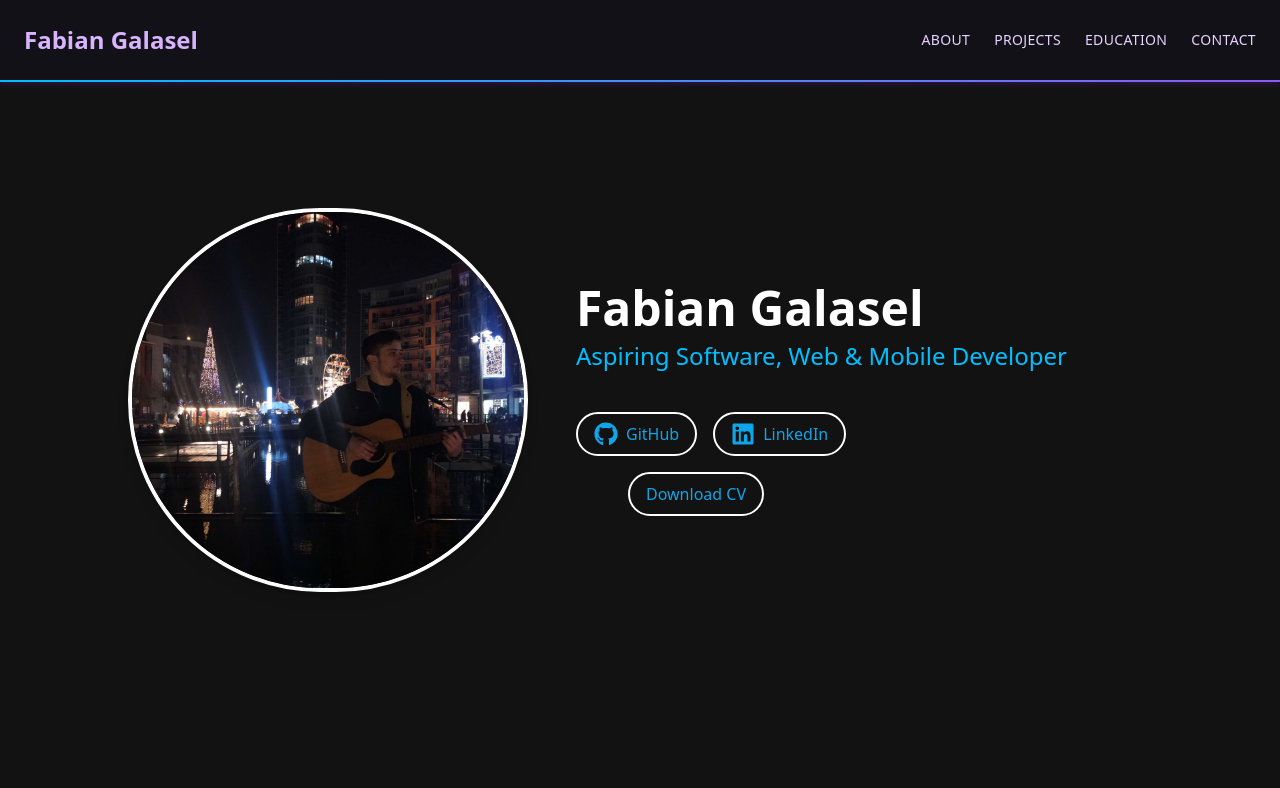
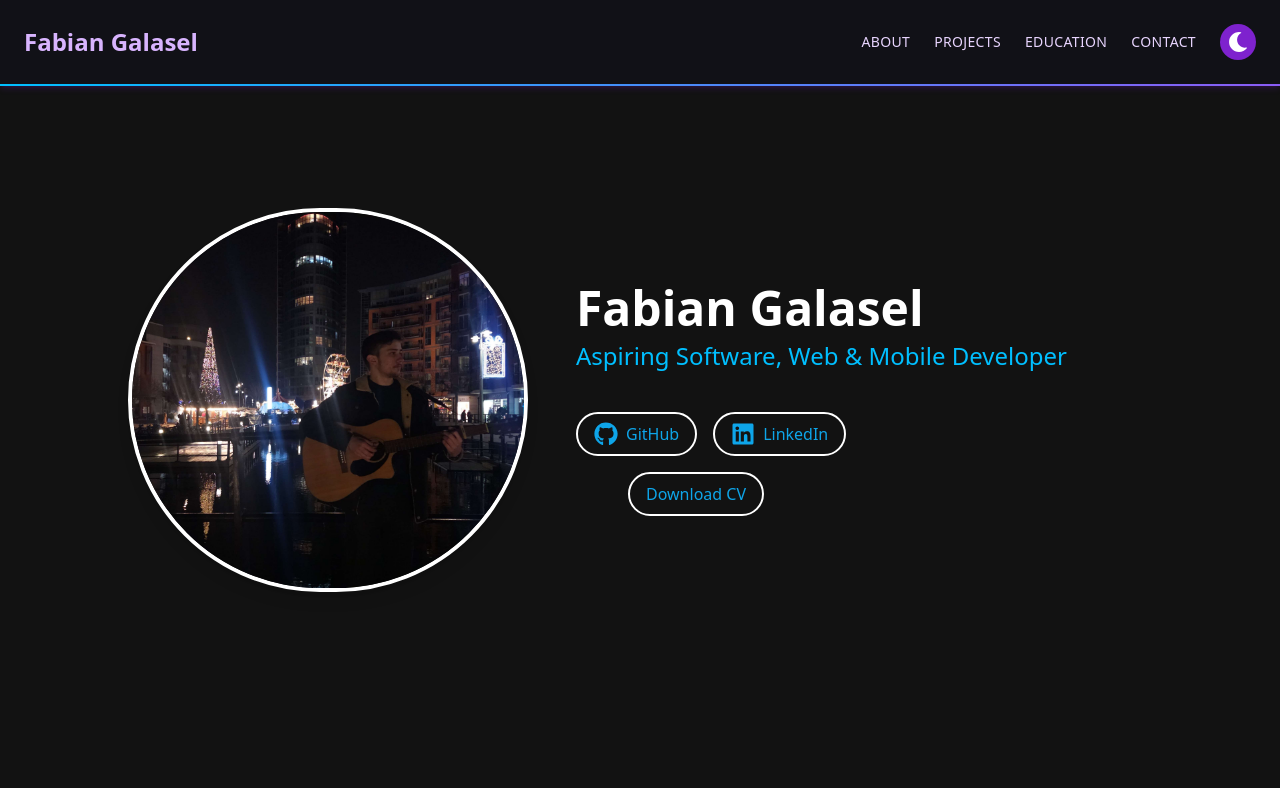
Before and after one commit to FabianC1/PortfolioWebsite, a React (Vite) app: page / in a window 1280 px wide. Shown: the top 788 px of the page. Built offline with nearby package versions, Linux system fonts and the light colour scheme.

Commit message:
Adding light mode dark mode toggle

```diff
--- a/src/App.tsx
+++ b/src/App.tsx
@@ -4,6 +4,7 @@ import { FaLinkedin } from 'react-icons/fa';
 import { Helmet } from 'react-helmet';
 import './index.css';
 import './App.css';
+import { ThemeToggle } from './components/ThemeToggle';
 
 
 function EducationTimelineItem({ item }: { item: typeof educationData[0] }) {
@@ -325,15 +326,21 @@ function App() {
       <header
         className="fixed top-0 w-full z-50 px-6 py-6 flex justify-between items-center flex-wrap bg-[rgba(18,18,31,0.45)] backdrop-blur-md shadow-md shadow-purple-800/20 gradient-border-b"
       >
+        <h1 className="text-2xl font-bold text-purple-300">Fabian Galasel</h1>
 
-        <h1 className="text-2xl font-bold text-purple-300">Fabian Galasel</h1>
+        <div className="flex items-center gap-6">
           <nav className="space-x-6 text-sm uppercase tracking-wide text-purple-200">
             <a href="#about" className="hover:text-white transition">About</a>
             <a href="#projects" className="hover:text-white transition">Projects</a>
             <a href="#education" className="hover:text-white transition">Education</a>
             <a href="#contact" className="hover:text-white transition">Contact</a>
           </nav>
+
+          {/* Theme toggle button */}
+          <ThemeToggle />
+        </div>
       </header>
+
 
       {/* Hero Section */}
       <header className="flex items-center justify-center min-h-[60vh] bg-darkPurple px-6">
--- /dev/null
+++ b/src/ThemeContext.tsx
@@ -0,0 +1,40 @@
+// src/ThemeContext.tsx
+import React, { createContext, useContext, useState, useEffect } from 'react';
+
+type Theme = 'dark' | 'light';
+
+interface ThemeContextType {
+  theme: Theme;
+  toggleTheme: () => void;
+}
+
+const ThemeContext = createContext<ThemeContextType | undefined>(undefined);
+
+export const ThemeProvider = ({ children }: { children: React.ReactNode }) => {
+  const [theme, setTheme] = useState<Theme>(() => {
+    const saved = localStorage.getItem('theme') as Theme;
+    if (saved) return saved;
+    return window.matchMedia('(prefers-color-scheme: dark)').matches ? 'dark' : 'light';
+  });
+
+  useEffect(() => {
+    localStorage.setItem('theme', theme);
+    document.documentElement.classList.remove('dark', 'light');
+    document.documentElement.classList.add(theme);
+  }, [theme]);
+
+  const toggleTheme = () => setTheme(prev => (prev === 'dark' ? 'light' : 'dark'));
+
+  return (
+    <ThemeContext.Provider value={{ theme, toggleTheme }}>
+      {children}
+    </ThemeContext.Provider>
+  );
+};
+
+// ✅ This avoids Fast Refresh conflict
+export const useTheme = () => {
+  const context = useContext(ThemeContext);
+  if (!context) throw new Error('useTheme must be used within ThemeProvider');
+  return context;
+};
--- /dev/null
+++ b/src/components/ThemeToggle.tsx
@@ -0,0 +1,28 @@
+import React from 'react';
+import { useTheme } from '../ThemeContext';
+import { FaSun, FaMoon } from 'react-icons/fa';
+
+export const ThemeToggle: React.FC = () => {
+  const { theme, toggleTheme } = useTheme();
+
+  return (
+    <button
+      onClick={toggleTheme}
+      className={`
+        p-2 rounded-full transition-all duration-300 ease-in-out
+        ${theme === 'dark'
+          ? 'bg-purple-300 text-charcoalBlack hover:bg-purple-200'
+          : 'bg-purple-700 text-white hover:bg-purple-600'}
+        focus:outline-none focus:ring-2 focus:ring-purple-500 focus:ring-offset-2
+        transform hover:scale-110
+      `}
+      aria-label="Toggle theme"
+    >
+      {theme === 'dark' ? (
+        <FaSun className="w-5 h-5" />
+      ) : (
+        <FaMoon className="w-5 h-5" />
+      )}
+    </button>
+  );
+};
--- a/src/main.tsx
+++ b/src/main.tsx
@@ -2,9 +2,12 @@ import React from 'react'
 import ReactDOM from 'react-dom/client'
 import './index.css'
 import App from './App'
+import { ThemeProvider } from './ThemeContext';
 
 ReactDOM.createRoot(document.getElementById('root')!).render(
   <React.StrictMode>
-    <App />
+    <ThemeProvider>
+      <App />
+    </ThemeProvider>
   </React.StrictMode>,
-)
+);
```
Lines whose indentation alone changed are shown as unchanged.
